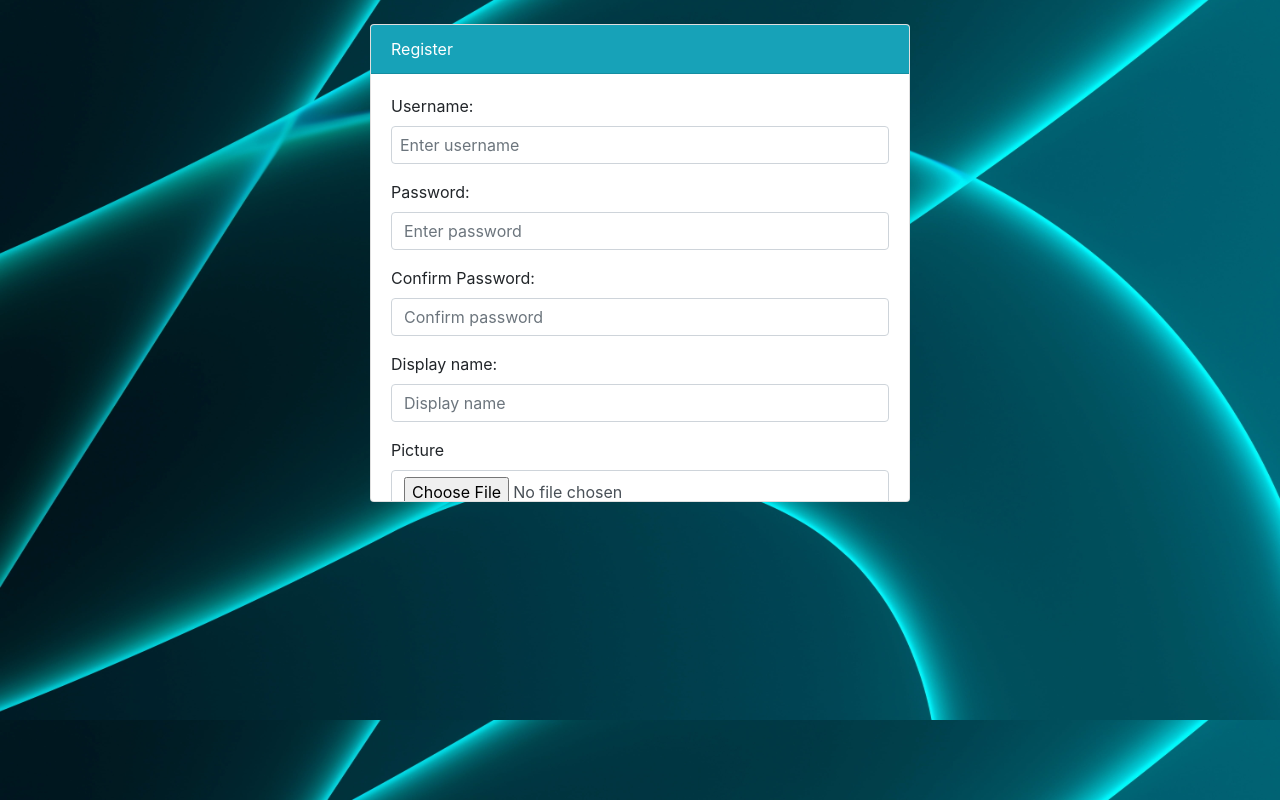
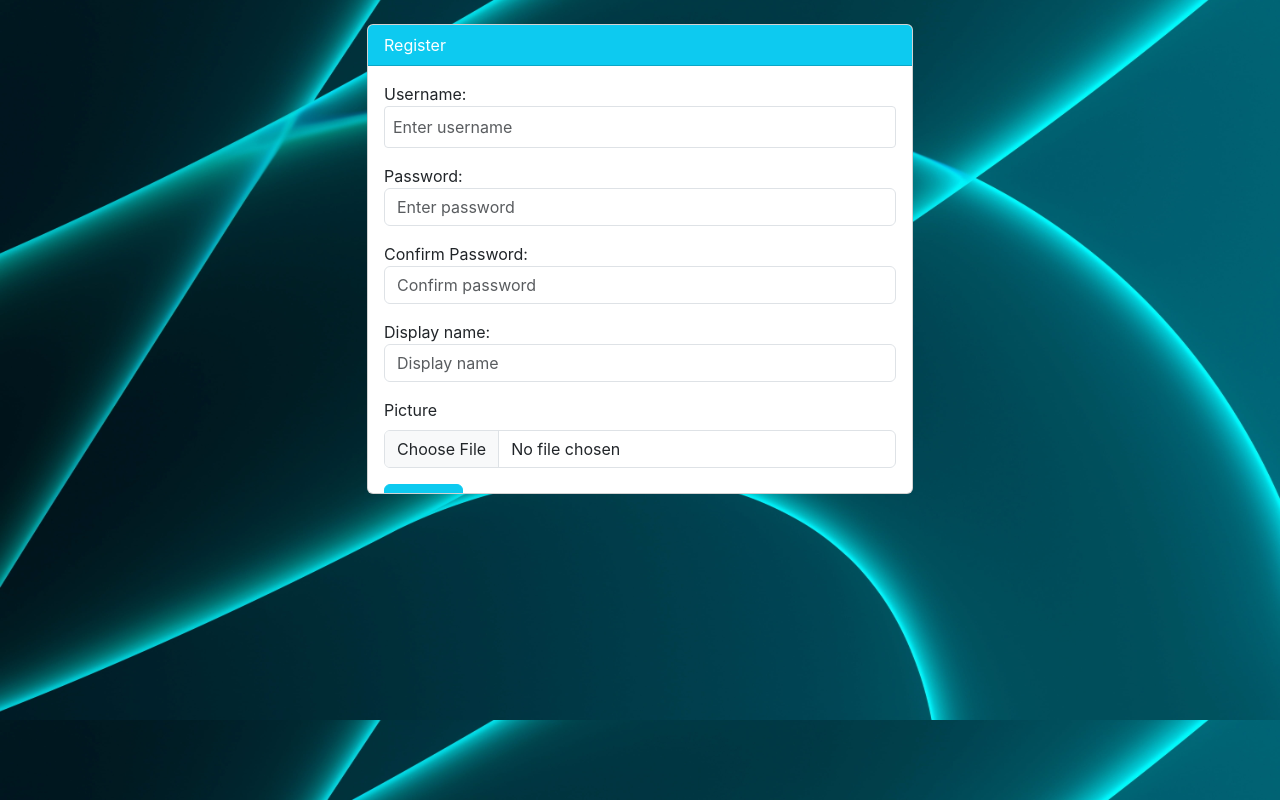
Before and after one commit to OzAmoyal/chatAss3, a React (Create React App) app in the folder chat-app/: page /register in a window 1280 px wide. Built offline with nearby package versions, Linux system fonts and the light colour scheme.

Commit message:
registerFormUsernameFinished

```diff
--- a/chat-app/public/index.html
+++ b/chat-app/public/index.html
@@ -18,17 +18,8 @@
       integrity="sha384-ZMP7rVo3mIykV+2+9J3UJ46jBk0WLaUAdn689aCwoqbBJiSnjAK/l8WvCWPIPm49"
       crossorigin="anonymous"
     ></script>
-    <script
-      src="https://cdn.jsdelivr.net/npm/bootstrap@4.1.3/dist/js/bootstrap.min.js"
-      integrity="sha384-ChfqqxuZUCnJSK3+MXmPNIyE6ZbWh2IMqE241rYiqJxyMiZ6OW/JmZQ5stwEULTy"
-      crossorigin="anonymous"
-    ></script>
-    <link
-      rel="stylesheet"
-      href="https://cdn.jsdelivr.net/npm/bootstrap@4.1.3/dist/css/bootstrap.min.css"
-      integrity="sha384-MCw98/SFnGE8fJT3GXwEOngsV7Zt27NXFoaoApmYm81iuXoPkFOJwJ8ERdknLPMO"
-      crossorigin="anonymous"
-    />
+    <script src="https://cdn.jsdelivr.net/npm/bootstrap@5.3.0-alpha3/dist/js/bootstrap.bundle.min.js" integrity="sha384-ENjdO4Dr2bkBIFxQpeoTz1HIcje39Wm4jDKdf19U8gI4ddQ3GYNS7NTKfAdVQSZe" crossorigin="anonymous"></script>
+  	<link href="https://cdn.jsdelivr.net/npm/bootstrap@5.3.0-alpha3/dist/css/bootstrap.min.css" rel="stylesheet" integrity="sha384-KK94CHFLLe+nY2dmCWGMq91rCGa5gtU4mk92HdvYe+M/SXH301p5ILy+dN9+nJOZ" crossorigin="anonymous">
     <title>React App</title>
   </head>
   <body>
--- a/chat-app/src/App.js
+++ b/chat-app/src/App.js
@@ -5,23 +5,29 @@ import Login from "./login/Login";
 import Register from "./register/Register";
 import ChatPage from "./chatPage/ChatPage";
 function App() {
-  const [registeredUsers, setRegisteredUsers] = useState([]);
+  const [registeredUsers, setRegisteredUsers] = useState([
+    {
+      username: "user1",
+      password: "password1",
+    },
+  ]);
   return (
     <BrowserRouter>
       <div className="container">
-
-
-
-      {/*add logic to check if the user is logged in */}
-      <Routes>
-        <Route path="/" exact Component={ChatPage} />
-        <Route path="/login" element={<Login registered={registeredUsers}></Login>}></Route>
-        <Route path="/register" element={<Register registered={registeredUsers}></Register>}></Route>
-
+        {/*add logic to check if the user is logged in */}
+        <Routes>
+          <Route path="/" exact Component={ChatPage} />
+          <Route
+            path="/login"
+            element={<Login registered={registeredUsers}></Login>}
+          ></Route>
+          <Route
+            path="/register"
+            element={<Register registered={registeredUsers}></Register>}
+          ></Route>
         </Routes>
       </div>
     </BrowserRouter>
-
   );
 }
 
--- a/chat-app/src/register/Register.js
+++ b/chat-app/src/register/Register.js
@@ -1,72 +1,32 @@
-import { Link } from 'react-router-dom';
-import Login from '../login/Login';
-function Register(props){
-    return(
+import { Link } from "react-router-dom";
+import { useState } from "react";
+import RegisterForm from "./registerForm/RegisterForm";
+
+function Register(props) {
+  const [formData, setFormData] = useState({
+  username: "",
+  password: "",
+  allowedSubmit: { username: false, password: false, confirm: false, display: false, picture: false },
+  });
+
+  return (
     <div className="row justify-content-center">
       <div className="col-md-6 mt-4">
         <div className="card">
           <div className="card-header bg-info text-white">Register</div>
           <div className="card-body">
-        <form>
-          <div className="mb-3">
-            <label htmlFor="name">Username:</label>
-            <input
-              type="text"
-              className="form-control"
-              id="name"
-              placeholder="Enter username"
-            />
-          </div>
-          <div className="mb-3">
-            <label htmlFor="password">Password:</label>
-            <input
-              type="password"
-              className="form-control"
-              id="password"
-              placeholder="Enter password"
-            />
-          </div>
-          <div className="mb-3">
-            <label htmlFor="confirm_password">Confirm Password:</label>
-            <input
-              type="password"
-              className="form-control"
-              id="confirm_password"
-              placeholder="Confirm password"
-            />
-          </div>
-          <div className="mb-3">
-            <label htmlFor="confirm_password">Display name:</label>
-            <input
-              type="password"
-              className="form-control"
-              id="Display"
-              placeholder="Display name"
-            />
-          </div>
-          <div className="mb-3">
-            <label htmlFor="formFileSm" className="form-label">
-              Picture
-            </label>
-            <input className="form-control" id="formFileSm" type="file" />
-          </div>
-          <button
-            type="submit"
-            className="btn btn-info text-white"
-            formAction="login.html"
-          >
-            Submit
-          </button>
-        </form>
+            <RegisterForm
+              registered={props.registered}
+              formData={formData}
+              setFormData={setFormData}
+            ></RegisterForm>
             <br />
             Already registered?
-        <Link to='/login'> Click here to log in</Link>
-
+            <Link to="/login"> Click here to log in</Link>
           </div>
         </div>
       </div>
     </div>
-
   );
 }
 export default Register;
--- /dev/null
+++ b/chat-app/src/register/registerForm/RegisterForm.js
@@ -0,0 +1,24 @@
+import React from "react";
+import RegisterFormUsername from "./registerFormUsername/RegisterFormUsername";
+import RegisterFormPassword from "./registerFormPassword/RegisterFormPassword";
+import RegisterFormConfirmPassword from "./registerFormConfirmPassword/RegisterFormConfirmPassword";
+import RegisterFormDisplayName from "./registerFormDisplayName/RegisterFormDisplayName";
+import RegisterFormSubmitButton from "./registerFormSubmitButton/RegisterFormSubmitButton";
+import RegisterFormPicture from "./registerFormPicture/RegisterFormPicture";
+
+function RegisterForm(props) {
+
+  return (
+    <form>
+    <RegisterFormUsername registered = {props.registered} formData={props.formData} setter={props.setFormData} ></RegisterFormUsername>
+    <RegisterFormPassword passwordValue={props.password} setter={props.passwordSetter}></RegisterFormPassword>
+    <RegisterFormConfirmPassword></RegisterFormConfirmPassword>
+    <RegisterFormDisplayName></RegisterFormDisplayName>
+    <RegisterFormPicture></RegisterFormPicture>
+    <RegisterFormSubmitButton></RegisterFormSubmitButton>
+
+    </form>
+
+  );
+}
+export default RegisterForm;
--- /dev/null
+++ b/chat-app/src/register/registerForm/registerFormConfirmPassword/RegisterFormConfirmPassword.js
@@ -0,0 +1,16 @@
+function RegisterFormConfirmPassword(props){
+    return(
+        <div className="mb-3">
+            <label htmlFor="confirm_password">Confirm Password:</label>
+            <input
+              type="password"
+              className="form-control"
+              id="confirm_password"
+              placeholder="Confirm password"
+              required
+            />
+          </div>
+    );
+}
+
+export default RegisterFormConfirmPassword;
--- /dev/null
+++ b/chat-app/src/register/registerForm/registerFormDisplayName/RegisterFormDisplayName.js
@@ -0,0 +1,16 @@
+function RegisterFormDisplayName() {
+    return (
+        <div className="mb-3">
+            <label htmlFor="confirm_password">Display name:</label>
+            <input
+                type="password"
+                className="form-control"
+                id="Display"
+                placeholder="Display name"
+                required
+            />
+        </div>
+    );
+}
+
+export default RegisterFormDisplayName;
--- /dev/null
+++ b/chat-app/src/register/registerForm/registerFormPassword/RegisterFormPassword.js
@@ -0,0 +1,19 @@
+
+function RegisterFormPassword(props){
+    const handlePasswordChange = (event) => {
+        props.setter(event.target.value);
+      };
+    return(
+        <div className="mb-3">
+        <label htmlFor="password">Password:</label>
+        <input
+          type="password"
+          className="form-control"
+          id="password"
+          placeholder="Enter password"
+          required
+        />
+      </div>
+    );
+}
+export default RegisterFormPassword;
--- /dev/null
+++ b/chat-app/src/register/registerForm/registerFormPicture/RegisterFormPicture.js
@@ -0,0 +1,11 @@
+function RegisterFormPicture(){
+    return (
+    <div className="mb-3">
+    <label htmlFor="formFileSm" className="form-label">
+      Picture
+    </label>
+    <input className="form-control" id="formFileSm" type="file" />
+  </div>
+  );
+}
+export default RegisterFormPicture;
--- /dev/null
+++ b/chat-app/src/register/registerForm/registerFormSubmitButton/RegisterFormSubmitButton.js
@@ -0,0 +1,13 @@
+function RegisterFormSubmitButton() {
+    return (
+        <button
+            type="submit"
+            className="btn btn-info text-white"
+            formAction="login.html"
+        >
+            Submit
+        </button>
+    );
+}
+
+export default RegisterFormSubmitButton;
--- /dev/null
+++ b/chat-app/src/register/registerForm/registerFormUsername/RegisterFormUsername.js
@@ -0,0 +1,51 @@
+import { useEffect } from 'react';
+
+function RegisterFormUsername({ registered, formData, setter }) {
+  const handleUsernameChange = (event) => {
+    setter({ ...formData, username: event.target.value });
+  };
+
+  useEffect(() => {
+    const exists = registered.some((user) => user.username === formData.username);
+    const element = document.getElementById("userError");
+
+    if (exists) {
+      element.textContent = "The username is already taken, please select another one";
+      setter(prevState => ({
+        ...prevState,
+        allowedSubmit: {
+          ...prevState.allowedSubmit,
+          username: false
+        }
+      }));
+    } else {
+      if (formData.username !== "") {
+        setter(prevState => ({
+          ...prevState,
+          allowedSubmit: {
+            ...prevState.allowedSubmit,
+            username: true
+          }
+        }));
+      }
+      element.textContent = "";
+    }
+  }, [registered, formData.username, setter]);
+
+  return (
+    <div id="userField" className="mb-3">
+      <label htmlFor="name">Username:</label>
+      <input
+        type="text"
+        className="form-control"
+        id="name"
+        placeholder="Enter username"
+        required
+        onBlur={handleUsernameChange}
+      />
+      <span id="userError" className="errorField"></span>
+    </div>
+  );
+}
+
+export default RegisterFormUsername;
```
Lines whose indentation alone changed are shown as unchanged.
